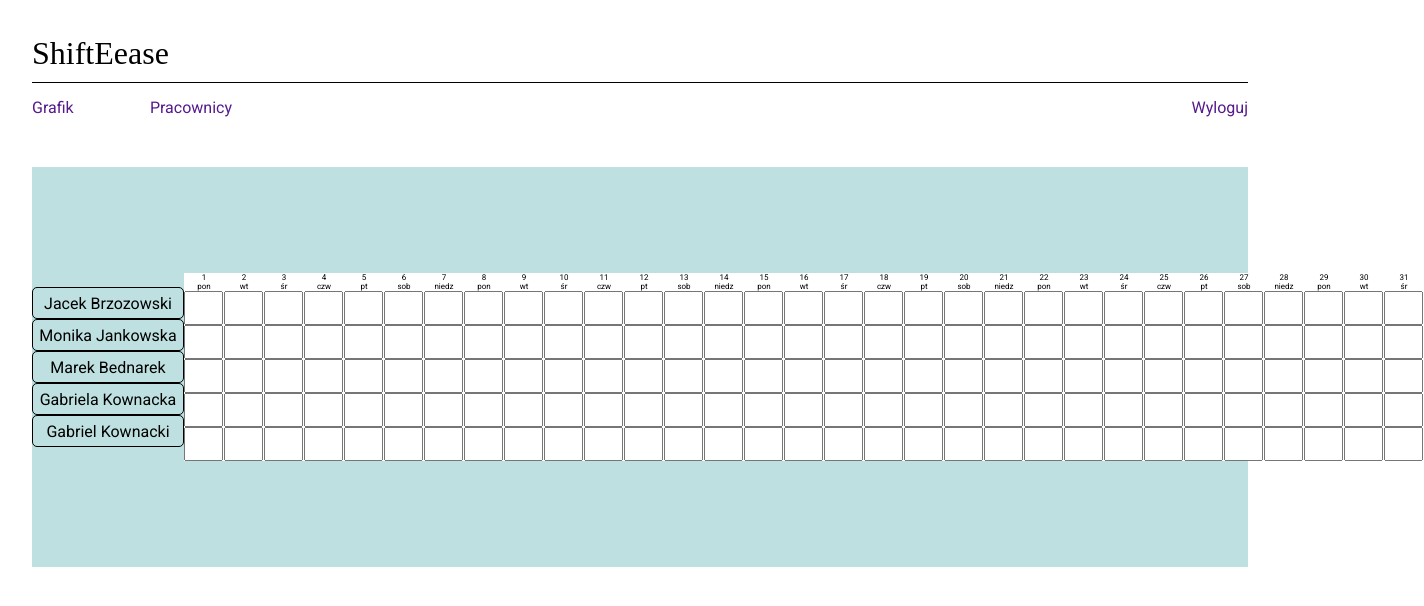
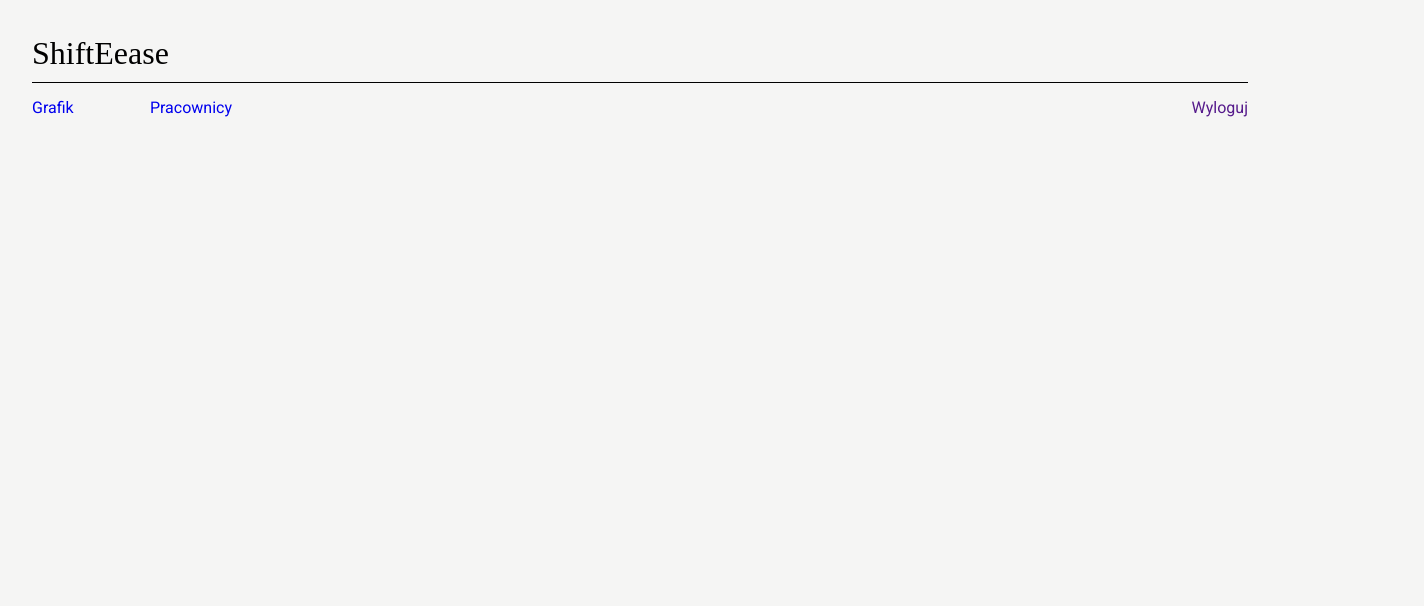
Before and after one commit to chalbrik/shiftease, an Angular app: page / in a window 1280 px wide. Shown: the top 606 px of the page, 1424 px wide, since content can reach past the window. Built offline with nearby package versions, Linux system fonts and the light colour scheme; a web font is replaced by a local one.

Commit message:
Router works

```diff
--- a/src/app/app.component.html
+++ b/src/app/app.component.html
@@ -1,5 +1,6 @@
 <main class="main-content">
   <app-logo></app-logo>
   <app-header></app-header>
-  <app-schedule></app-schedule>
+  <!-- <app-schedule></app-schedule> -->
+  <router-outlet></router-outlet>
 </main>
--- a/src/app/app.component.ts
+++ b/src/app/app.component.ts
@@ -1,5 +1,5 @@
 import { Component } from '@angular/core';
-import { RouterOutlet } from '@angular/router';
+import { RouterOutlet, RouterModule } from '@angular/router';
 import { HeaderComponent } from './header/header.component';
 import { LogoComponent } from './logo/logo.component';
 import { ScheduleComponent } from './schedule/schedule.component';
@@ -10,6 +10,7 @@ import { DataTableComponent } from './data-table/data-table.component';
   standalone: true,
   imports: [
     RouterOutlet,
+    RouterModule,
     HeaderComponent,
     LogoComponent,
     ScheduleComponent,
--- a/src/app/app.routes.ts
+++ b/src/app/app.routes.ts
@@ -1,3 +1,16 @@
 import { Routes } from '@angular/router';
+import { ScheduleComponent } from './schedule/schedule.component';
+import { EmployeesDataComponent } from './employees-data/employees-data.component';
 
-export const routes: Routes = [];
+export const routes: Routes = [
+  {
+    path: 'grafik',
+    component: ScheduleComponent,
+    title: 'Home Page',
+  },
+  {
+    path: 'pracownicy',
+    component: EmployeesDataComponent,
+    title: 'Pracownicy',
+  },
+];
--- /dev/null
+++ b/src/app/employees-data/employees-data.component.html
@@ -0,0 +1,4 @@
+<div class="main-container">
+  <div class="employees-list"></div>
+  <div class="employees-data"></div>
+</div>
--- a/src/app/header/header.component.html
+++ b/src/app/header/header.component.html
@@ -1,8 +1,8 @@
 <nav class="menu">
   <ul class="menu-items">
     <div class="menu-items-group">
-      <li><a href="">Grafik</a></li>
-      <li><a href="">Pracownicy</a></li>
+      <li><a routerLink="grafik">Grafik</a></li>
+      <li><a routerLink="pracownicy">Pracownicy</a></li>
     </div>
     <li><a href="">Wyloguj</a></li>
   </ul>
--- a/src/main.ts
+++ b/src/main.ts
@@ -1,6 +1,7 @@
 import { bootstrapApplication } from '@angular/platform-browser';
 import { appConfig } from './app/app.config';
 import { AppComponent } from './app/app.component';
+import { provideRouter } from '@angular/router';
 
 bootstrapApplication(AppComponent, appConfig).catch((err) =>
   console.error(err)
--- a/src/styles.css
+++ b/src/styles.css
@@ -1,4 +1,11 @@
 /* You can add global styles to this file, and also import other style files */
 
-html, body { height: 100%; }
-body { margin: 0; font-family: Roboto, "Helvetica Neue", sans-serif; }
+html,
+body {
+  height: 100%;
+}
+body {
+  margin: 0;
+  font-family: Roboto, "Helvetica Neue", sans-serif;
+  background-color: rgb(192, 188, 182, 0.15);
+}
```
Also changed, not shown: src/app/employees-data/employees-data.component.ts (added, +10 -0 lines), src/app/header/header.component.ts (+4 -5 lines), src/app/employees-data/employees-data.component.css (added), 1 other file (tests, documents, lock files or other folders).
